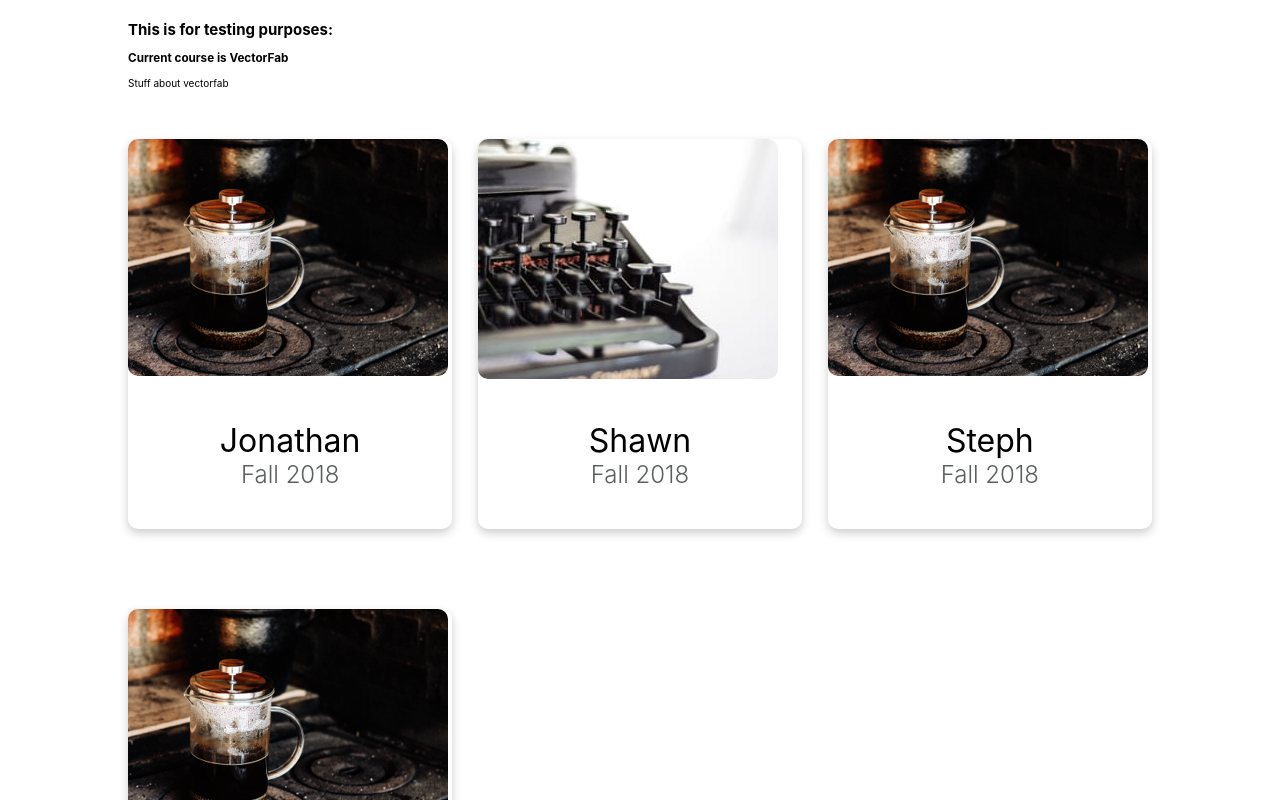
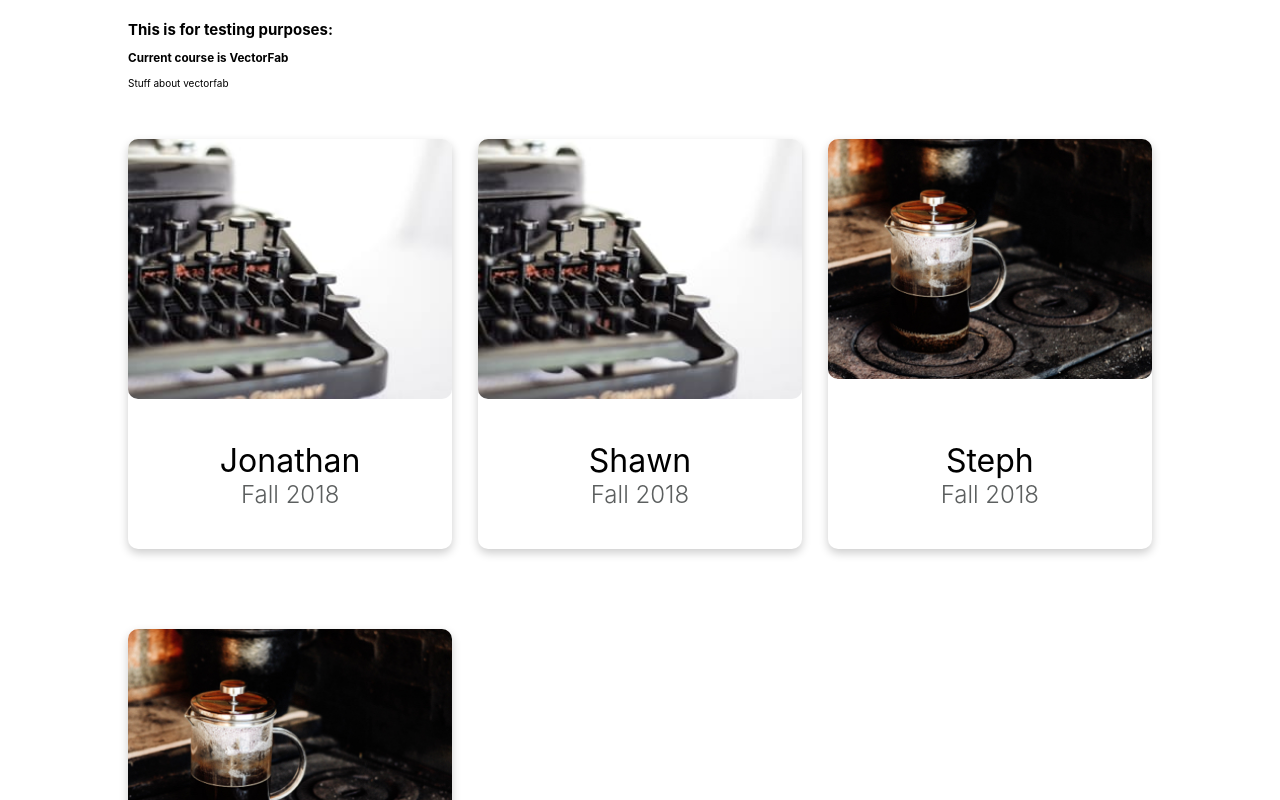
Before and after one commit to DigitalHarborFoundation/interactive-gallery-prototype, a React (Create React App) app: page / in a window 1280 px wide. Shown: the part 700-1500 px from the top of the page. Built offline with nearby package versions, Linux system fonts and the light colour scheme.

Commit message:
moved entries into state in App component

```diff
--- a/src/App.js
+++ b/src/App.js
@@ -3,9 +3,11 @@ import styled from "styled-components";
 import Header from "./components/Header";
 import Footer from "./components/Footer";
 import ProjectCardGrid from "./components/ProjectCardGrid";
+import { entries } from "./data";
 
 class App extends Component {
   state = {
+    entries: entries,
     selectedCourse: "VectorFab"
   };
 
@@ -20,7 +22,10 @@ class App extends Component {
     return (
       <AppWrapper>
         <Header toggleCourse={this.toggleCourse.bind(this)} />
-        <ProjectCardGrid selectedCourse={this.state.selectedCourse} />
+        <ProjectCardGrid
+          entries={this.state.entries}
+          selectedCourse={this.state.selectedCourse}
+        />
         <Footer />
       </AppWrapper>
     );
--- a/src/components/ProjectCard.js
+++ b/src/components/ProjectCard.js
@@ -7,18 +7,18 @@ class ProjectCard extends Component {
     return (
       <CardWrapper>
         <ProjectImageContainer>
-          {this.props.imgSource !== "" ||
-          this.props.imgSource !== " " ||
-          this.props.imgSource !== null ||
-          this.props.imgSource !== undefined ? (
+          {this.props.imgSource === "" ||
+          this.props.imgSource === " " ||
+          this.props.imgSource === null ||
+          this.props.imgSource === undefined ? (
+            <ProjectImage
+              src="/images/tester-card.jpg"
+              alt="French Press Coffee Maker"
+            />
+          ) : (
             <ProjectImage
               src={this.props.imgSource}
               alt={this.props.imgSource}
-            />
-          ) : (
-            <ProjectImage
-              src="/images/tester-card.jpg"
-              alt="French Press Coffee Maker"
             />
           )}
         </ProjectImageContainer>
@@ -55,10 +55,11 @@ const CardWrapper = styled.div`
   transition: all 0.5s ease-in-out;
 
   :hover {
-    box-shadow: rgba(39, 44, 49, 0.07) 8px 28px 50px, rgba(39, 44, 49, 0.04) 1px 6px 12px;
+    box-shadow: rgba(39, 44, 49, 0.07) 8px 28px 50px,
+      rgba(39, 44, 49, 0.04) 1px 6px 12px;
     transform: translate3D(0, -1px, 0) scale(1.02);
     cursor: pointer;
-
+  }
 `;
 
 const ProjectImageContainer = styled.div`
@@ -67,6 +68,8 @@ const ProjectImageContainer = styled.div`
 `;
 
 const ProjectImage = styled.img`
+  width: 100%;
+  max-height: 100%;
   border-radius: 10px;
 `;
 
--- a/src/components/ProjectCardGrid.js
+++ b/src/components/ProjectCardGrid.js
@@ -2,7 +2,6 @@ import React, { Component } from "react";
 import styled from "styled-components";
 import PropTypes from "prop-types";
 import ProjectCard from "./ProjectCard";
-import { entries } from "../data";
 
 class ProjectCardGrid extends Component {
   render() {
@@ -21,7 +20,7 @@ class ProjectCardGrid extends Component {
           <p>Stuff about game workshop</p>
         )}
         <MainGrid>
-          {entries.map(entry => (
+          {this.props.entries.map(entry => (
             <ProjectCard
               key={entry.id}
               imgSource={entry.imgSource}
@@ -36,6 +35,7 @@ class ProjectCardGrid extends Component {
 }
 
 ProjectCardGrid.propTypes = {
+  entries: PropTypes.array,
   imgSource: PropTypes.string.isRequired,
   selectedCourse: PropTypes.string.isRequired,
   enrolledCourse: PropTypes.string.isRequired,
--- a/src/data.js
+++ b/src/data.js
@@ -7,7 +7,7 @@ export const entries = [
     projectTitle: "My French Press",
     makerStatement:
       "A Organic latte, sugar grounds, medium extra con panna as turkish. Coffee id flavour mazagran cortado foam, aroma caffeine brewed caramelization froth americano. Mocha, pumpkin spice, half and half, redeye coffee caffeine in caffeine froth.prototype is a first model or version of something",
-    imgSource: "/images/tester-card.jpg"
+    imgSource: "/images/tester-typewriter-card.jpg"
   },
   {
     id: 2,
```
